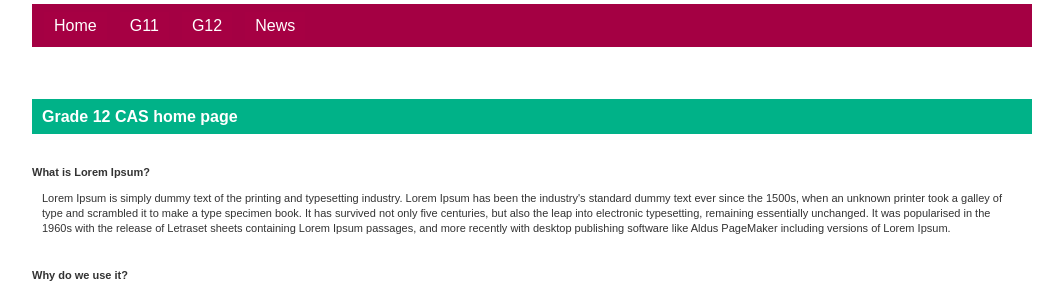
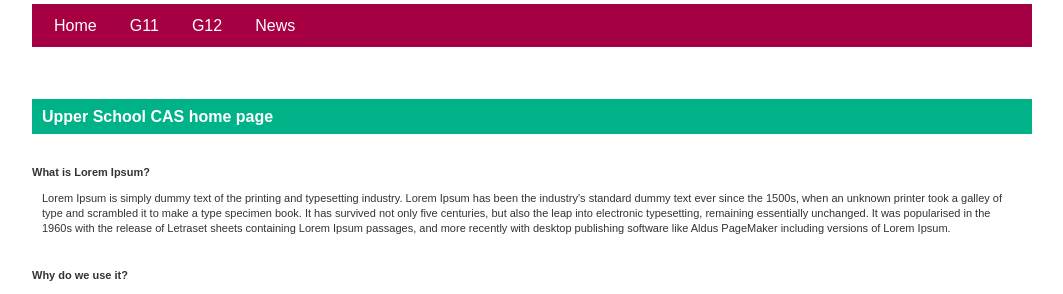
Before and after one commit to CAS-ISA/CAS-ISA.github.io, a Jekyll site: the page built from index.html, in a window 1280 px wide. Shown: the part 131-425 px from the top of the page, without its empty margins (108-1171 px from the left). Built offline with Jekyll 4.4.1, drawn with Linux system fonts in a browser that asks for light colours.

Commit message:
Update index.html

```diff
--- a/index.html
+++ b/index.html
@@ -4,7 +4,7 @@ title: CAS - ISA home
 ---
 <div class="blurb">
 
-  <h1>Grade 12 CAS home page</h1>
+  <h1>Upper School CAS home page</h1>
 
   <br/><br/>
   <strong>What is Lorem Ipsum?</strong><br/>
```
